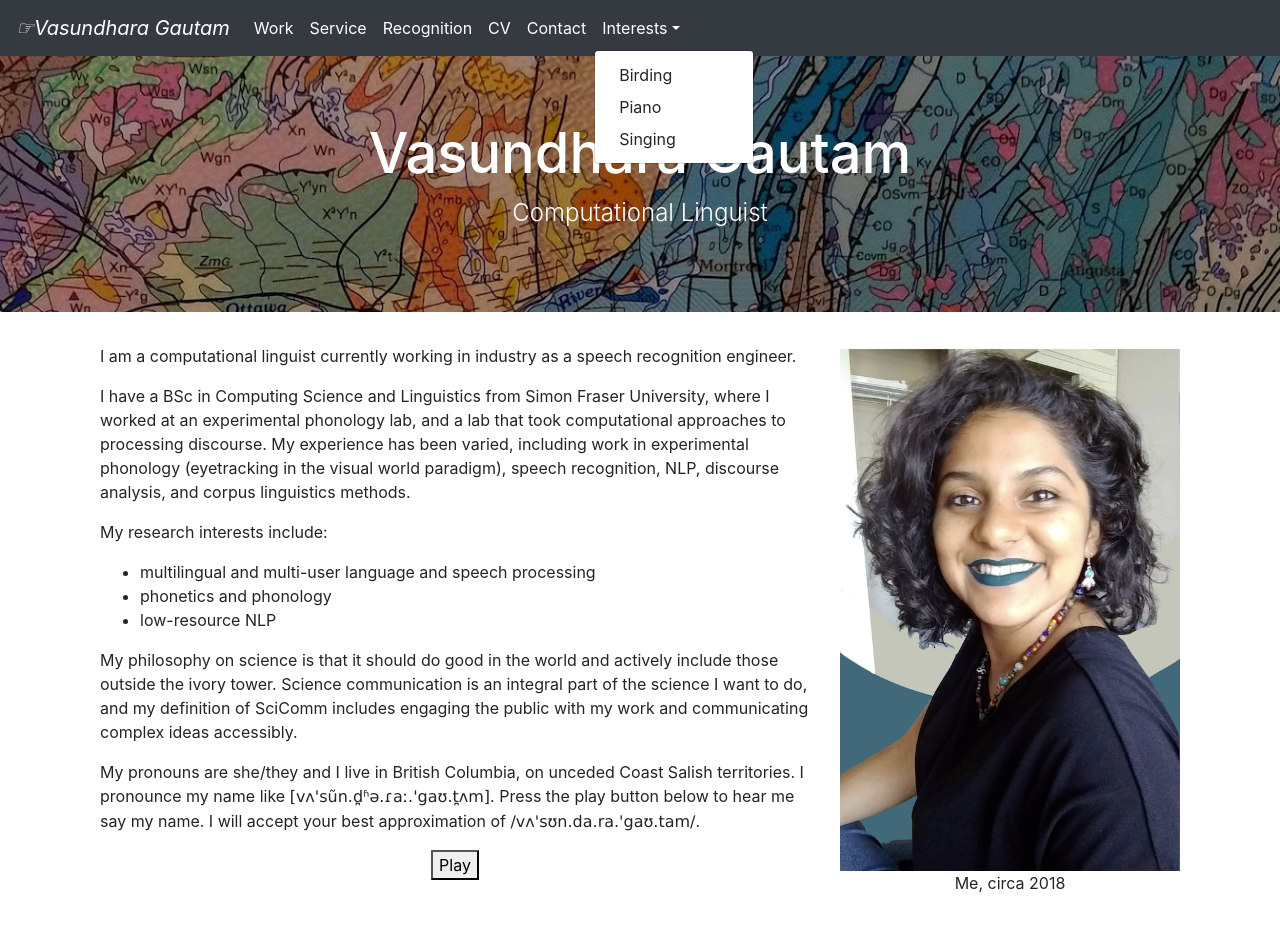
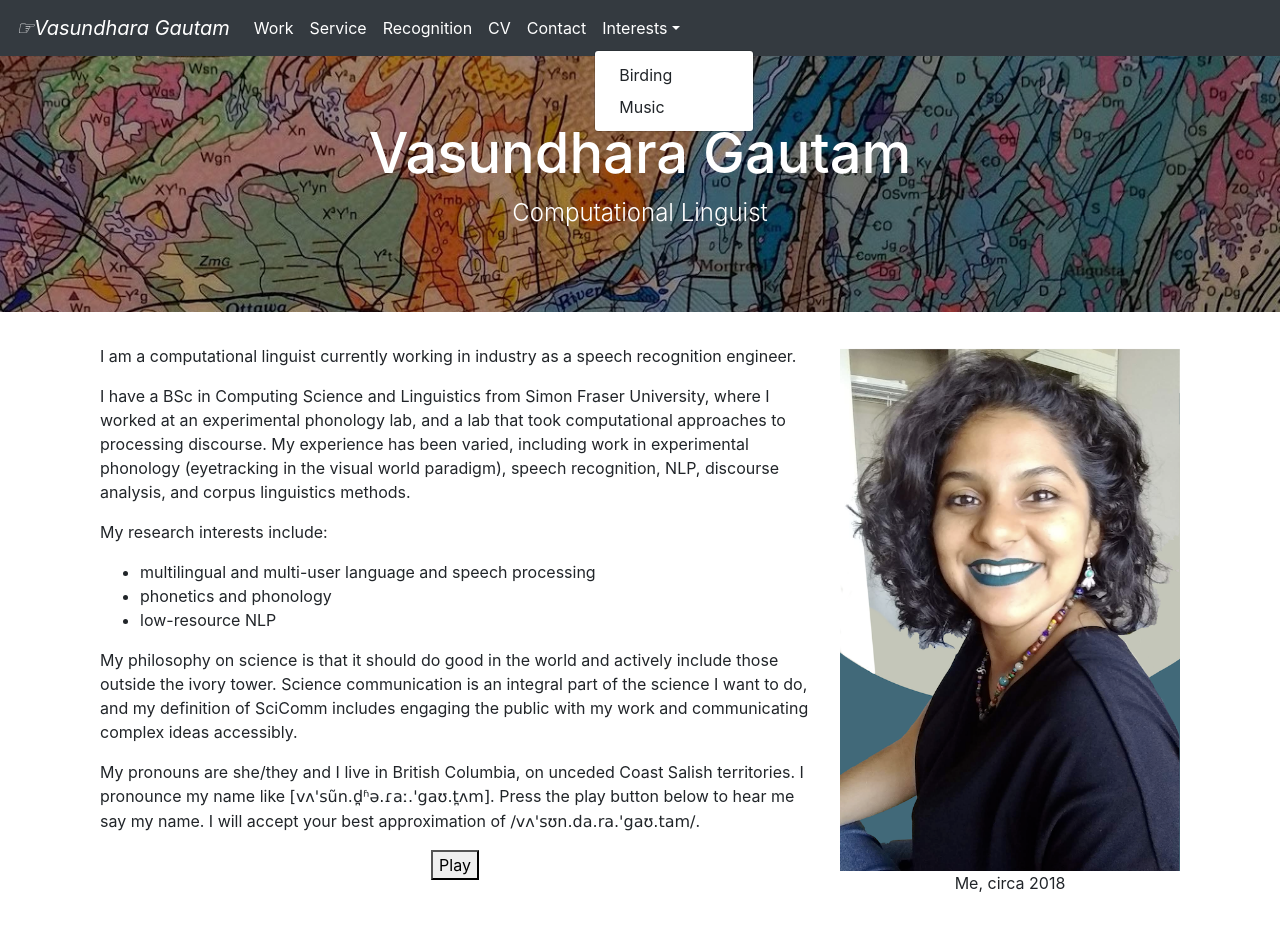
Before and after one commit to vgautam/vgautam.github.io, a plain HTML site: page index.html in a window 1280 px wide. Both pictures are taken after a click on the link "Interests". Drawn offline with nearby package versions, Linux system fonts and the light colour scheme.

Commit message:
updating hrefs for music

```diff
--- a/index.html
+++ b/index.html
@@ -41,8 +41,7 @@
             <a class="nav-link dropdown-toggle" href="#" id="dropdown" data-toggle="dropdown" aria-haspopup="true" aria-expanded="true">Interests</a>
             <div class="dropdown-menu" aria-labelledby="dropdown">
               <a class="dropdown-item" href="birding.html">Birding</a>
-              <a class="dropdown-item" href="piano.html">Piano</a>
-              <a class="dropdown-item" href="singing.html">Singing</a>
+              <a class="dropdown-item" href="music.html">Music</a>
             </div>
           </li>
         </ul>
```
Also changed, not shown: 404.html (+1 -2 lines), birding.html (+1 -2 lines), contact.html (+1 -2 lines), recognition.html (+1 -2 lines), service.html (+1 -2 lines), work.html (+1 -2 lines).
